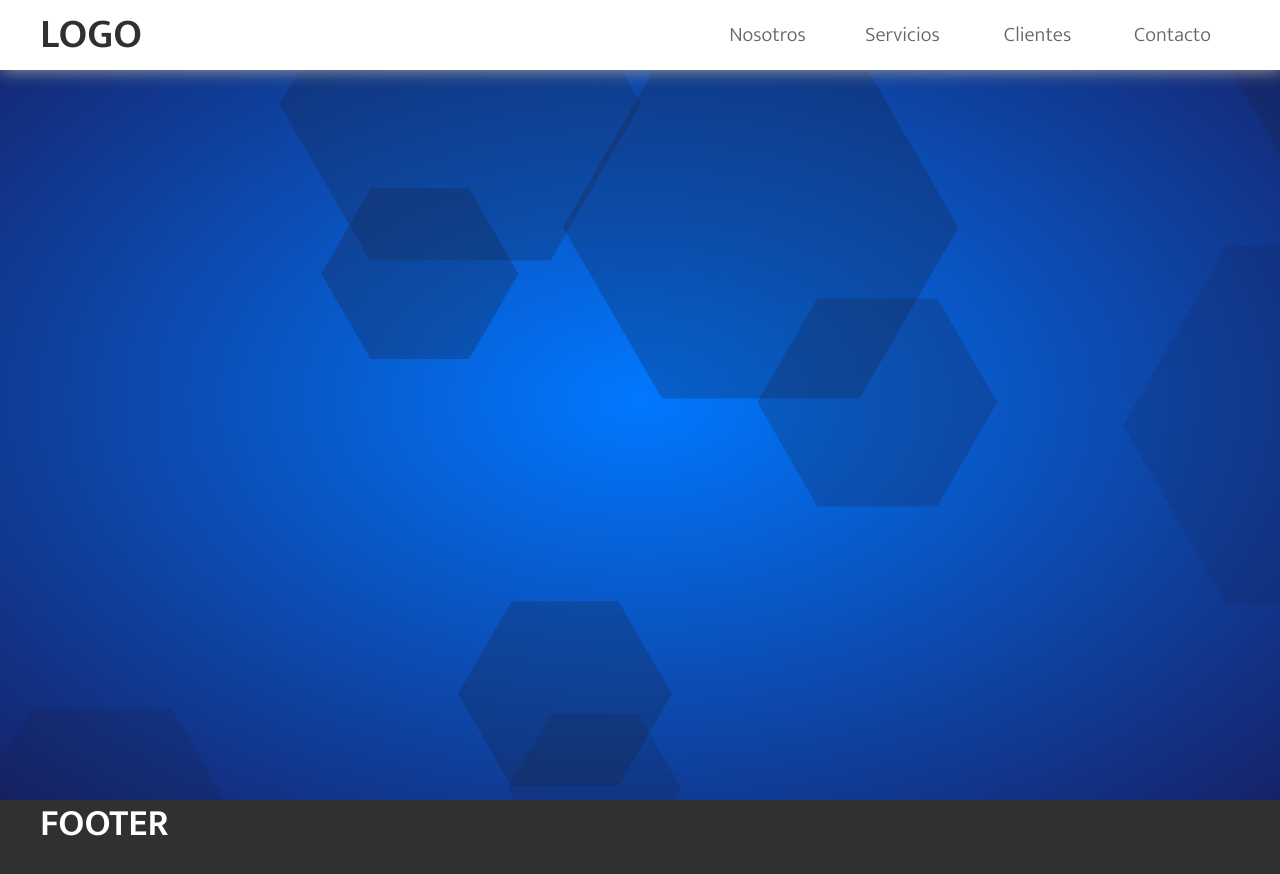
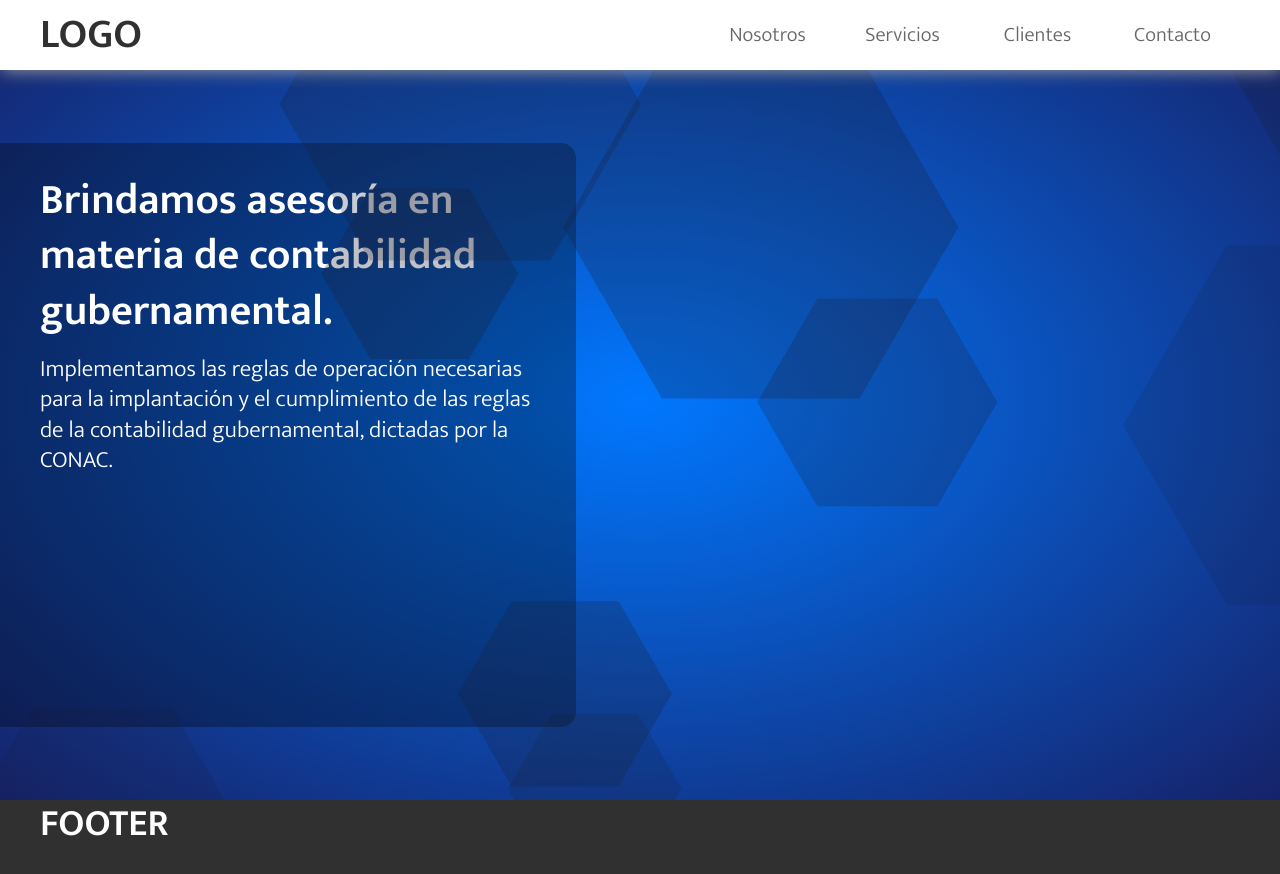
Before and after one commit to CharlieOrtiz/ing-ti, a React (Create React App) app: page /#/ in a window 1280 px wide. Shown: the top 874 px of the page. Built offline with nearby package versions, Linux system fonts and the light colour scheme.

Commit message:
Add banner design to the landing page

```diff
--- a/src/components/Sections/Home.js
+++ b/src/components/Sections/Home.js
@@ -11,14 +11,18 @@ export default function Home() {
 		console.log(container);
 	};
 	return (
-        <>
-            <div>
-                {/* go here the home text */}
-            </div>
-			<Particles
-				id="tsparticles"
-				options={particlesConfig}
-			/>
+		<>
+			<div className="container banner-text-container">
+				<h1>
+					Brindamos asesoría en materia de contabilidad gubernamental.
+				</h1>
+				<p>
+					Implementamos las reglas de operación necesarias para la
+					implantación y el cumplimiento de las reglas de la contabilidad
+					gubernamental, dictadas por la CONAC.
+				</p>
+			</div>
+			<Particles id="tsparticles" options={particlesConfig} />
 		</>
 	);
 }
--- a/src/styles/main.css
+++ b/src/styles/main.css
@@ -209,6 +209,25 @@ p, span, label, a, select {
     background-image: radial-gradient(var(--bannerColor), var(--hardBlue));
 }
 
+.banner-text-container {
+    width: 45%;
+    height: calc((100vh - 70px) * .8);
+    position: absolute;
+    left: 0;
+    top: calc(((100vh - 70px) * .10) + 70px);
+    background-color: rgba(0, 0, 0, 0.3);
+    padding: 30px calc((100% - var(--pageWidth)) / 2);
+    border-radius: 0 15px 15px 0;
+}
+
+.banner-text-container * {
+    color: var(--white);
+}
+
+.banner-text-container *:not(:last-child) {
+    margin-bottom: 15px;
+}
+
 /* Us */
 .us-container {
     margin-top: calc(2em + 25px + 25px + 35px); /* h1Size + paddingTop + paddingTop + marginBottom */
```
